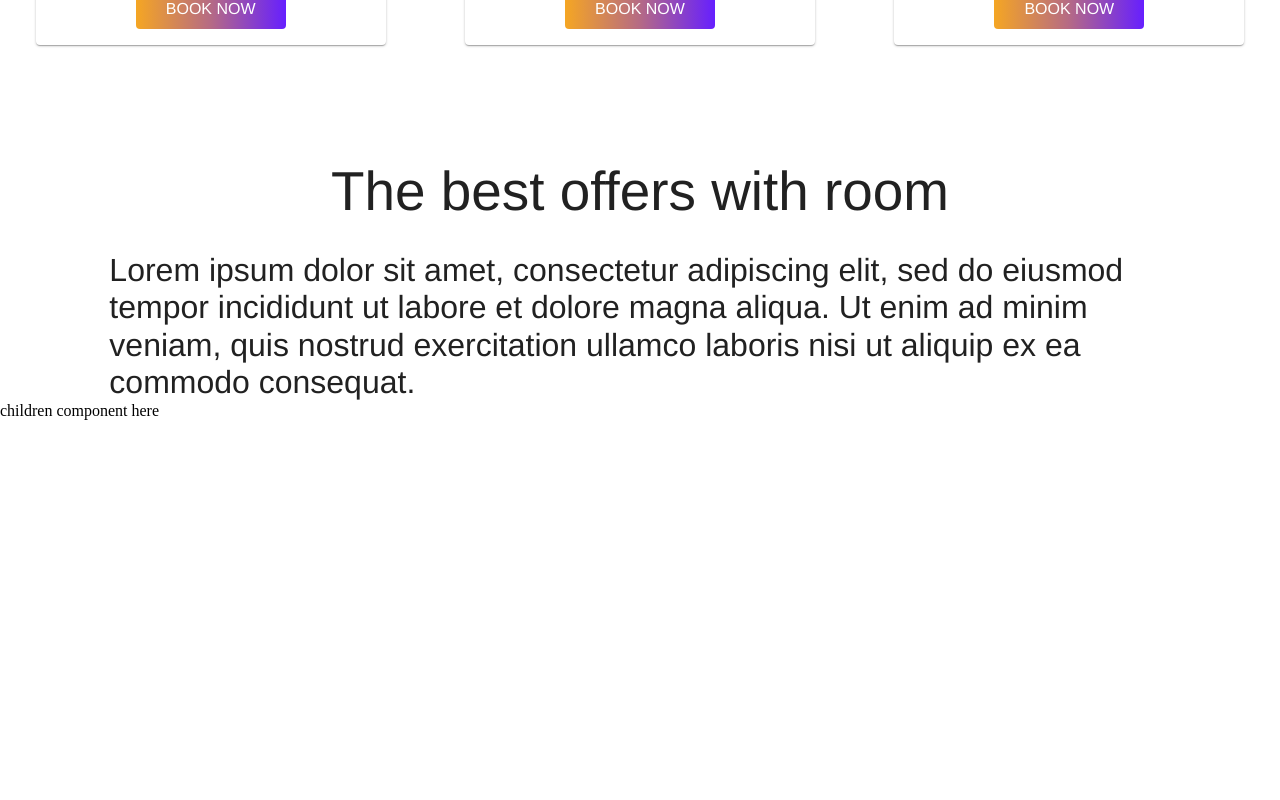
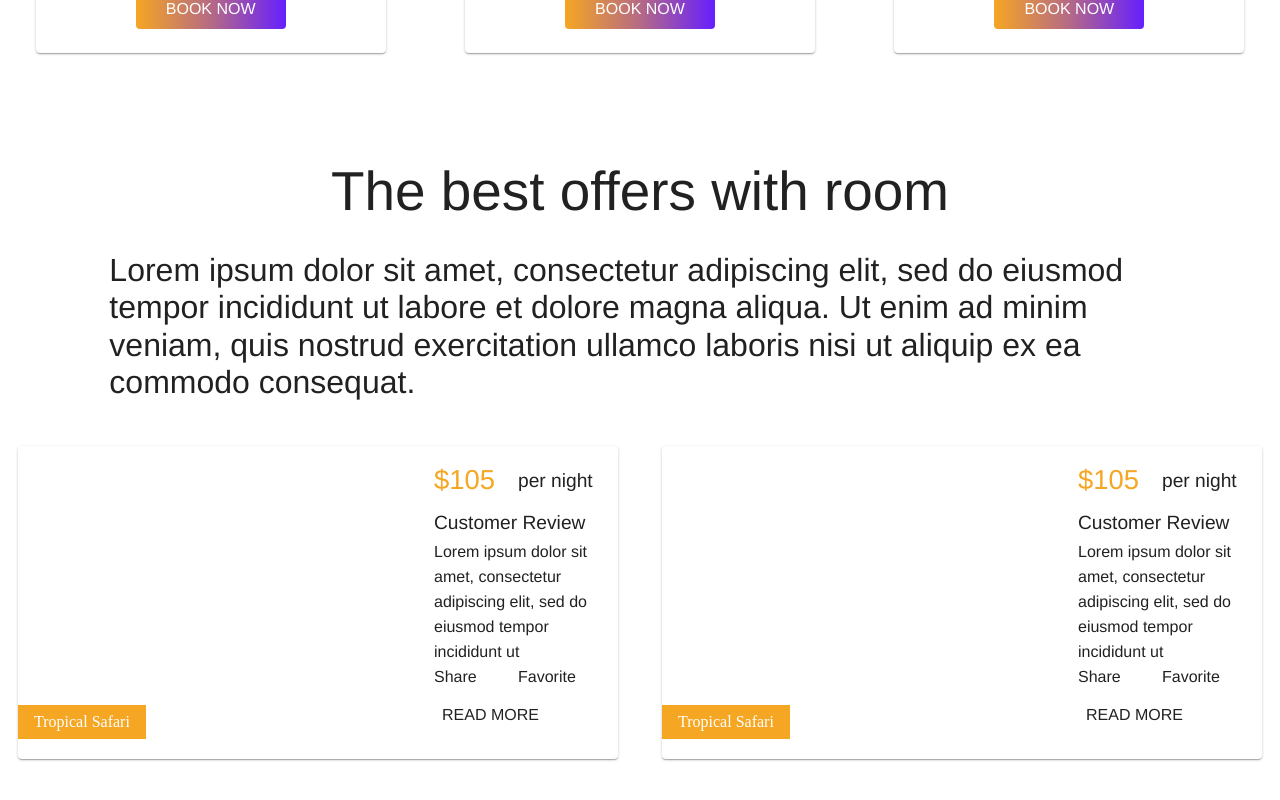
Before and after one commit to iamthuypham/Lambda-sky-frontend, a React (Create React App) app: page / in a window 1280 px wide. Shown: the part 1397-2197 px from the top of the page. Built offline with nearby package versions, Linux system fonts and the light colour scheme; grey boxes are pictures that could not be loaded.

Commit message:
Add Hotel Card skeleton

```diff
--- a/package.json
+++ b/package.json
@@ -4,6 +4,7 @@
   "private": true,
   "dependencies": {
     "@material-ui/core": "^3.9.2",
+    "classnames": "^2.2.6",
     "husky": "^1.3.1",
     "lint-staged": "^8.1.4",
     "prettier": "^1.16.4",
--- a/src/components/card/ActivityCard.js
+++ b/src/components/card/ActivityCard.js
@@ -1,8 +1,6 @@
 import React from 'react';
 
 import Card from '@material-ui/core/Card';
-import CardActionArea from '@material-ui/core/CardActionArea';
-import CardActions from '@material-ui/core/CardActions';
 import CardContent from '@material-ui/core/CardContent';
 import CardMedia from '@material-ui/core/CardMedia';
 import Button from '@material-ui/core/Button';
@@ -11,8 +9,7 @@ import Grid from '@material-ui/core/Grid';
 import { withStyles } from '@material-ui/core/styles';
 
 const ActivityCard = ({ classes }) => (
-  <Card className={classes.card}>
-    <CardActionArea>
+  <Card className={classes.activityCard}>
     <CardMedia
       className={classes.media}
       image="/static/images/cards/contemplative-reptile.jpg"
@@ -30,12 +27,11 @@ const ActivityCard = ({ classes }) => (
         <Button className={classes.activityCardButton}>Book Now</Button>
       </Grid>
     </CardContent>
-    </CardActionArea>
   </Card>
 );
 
 const styles = theme => ({
-  card: {
+  activityCard: {
     maxWidth: 400,
     minWidth: 350
   },
--- /dev/null
+++ b/src/components/card/HotelCard.js
@@ -0,0 +1,76 @@
+import React from 'react';
+
+import Card from '@material-ui/core/Card';
+import CardContent from '@material-ui/core/CardContent';
+import CardMedia from '@material-ui/core/CardMedia';
+import Button from '@material-ui/core/Button';
+import Typography from '@material-ui/core/Typography';
+import Grid from '@material-ui/core/Grid';
+import { withStyles } from '@material-ui/core/styles';
+
+const HotelCard = ({ classes }) => (
+  <Card className={classes.hotelCard}>
+    <Grid container direction="row" justify="center" alignItems="flex-start">
+      <Grid item xs={8}>
+        <CardMedia
+          className={classes.media}
+          image="/static/images/cards/contemplative-reptile.jpg"
+          title="Contemplative Reptile"
+        />
+      </Grid>
+      <div className={classes.location}>Tropical Safari</div>
+      <Grid item xs={4}>
+        <CardContent>
+          <Grid container direction="row" justify="center" alignItems="center">
+            <Grid item xs={6}>
+              <Typography gutterBottom variant="h5" color="secondary">
+                $105
+              </Typography>
+            </Grid>
+            <Grid item xs={6}>
+              <Typography gutterBottom variant="h6">
+                per night
+              </Typography>
+            </Grid>
+          </Grid>
+          <Typography variant="h6">Customer Review</Typography>
+          <Typography variant="subtitle2">
+            Lorem ipsum dolor sit amet, consectetur adipiscing elit, sed do
+            eiusmod tempor incididunt ut
+          </Typography>
+          <Grid container direction="row" justify="center" alignItems="center">
+            <Grid item xs={6}>
+              <Typography gutterBottom variant="subtitle2">
+                Share
+              </Typography>
+            </Grid>
+            <Grid item xs={6}>
+              <Typography gutterBottom variant="subtitle2">
+                Favorite
+              </Typography>
+            </Grid>
+          </Grid>
+          <Button>Read More</Button>
+        </CardContent>
+      </Grid>
+    </Grid>
+  </Card>
+);
+
+const styles = theme => ({
+  hotelCard: {
+    maxWidth: 600,
+    minWidth: 500,
+    position: 'relative'
+  },
+  location: {
+    position: 'absolute',
+    bottom: 20,
+    left: 0,
+    backgroundColor: `${theme.palette.secondary.main}`,
+    color: `${theme.palette.secondary.contrastText}`,
+    padding: `${theme.spacing.unit}px ${theme.spacing.unit * 2}px`
+  }
+});
+
+export default withStyles(styles)(HotelCard);
--- a/src/components/page/Home.js
+++ b/src/components/page/Home.js
@@ -3,6 +3,7 @@ import React from 'react';
 import Hero from '../hero/Hero';
 import PageSection from '../utils/PageSection';
 import ActivityCard from '../card/ActivityCard';
+import HotelCard from '../card/HotelCard';
 
 import Grid from '@material-ui/core/Grid';
 import { withStyles } from '@material-ui/core/styles';
@@ -33,7 +34,20 @@ const Home = ({ classes }) => (
       title="The best offers with room"
       subtitle="Lorem ipsum dolor sit amet, consectetur adipiscing elit, sed do eiusmod tempor incididunt ut labore et dolore magna aliqua. Ut enim ad minim veniam, quis nostrud exercitation ullamco laboris nisi ut aliquip ex ea commodo consequat."
     >
-      <div>children component here</div>
+      <Grid
+        container
+        spacing={8}
+        direction="row"
+        justify="space-around"
+        alignItems="center"
+        className={classes.pageSectionContent}
+      >
+        {exampleData1.map(hotel => (
+          <Grid item key={hotel.id}>
+            <HotelCard />
+          </Grid>
+        ))}
+      </Grid>
     </PageSection>
     <PageSection
       title="What our clients say about us"
@@ -51,5 +65,6 @@ const styles = theme => ({
 });
 
 const exampleData = [{ id: 0 }, { id: 1 }, { id: 2 }];
+const exampleData1 = [{ id: 0 }, { id: 1 }];
 
 export default withStyles(styles)(Home);
--- a/src/theme.js
+++ b/src/theme.js
@@ -27,6 +27,9 @@ export default createMuiTheme({
     h4: {
       fontWeight: 100,
       fontSize: '2rem'
+    },
+    h6: {
+      fontSize: '1.2rem'
     }
   },
   spacing: {
```
Lines whose indentation alone changed are shown as unchanged.
